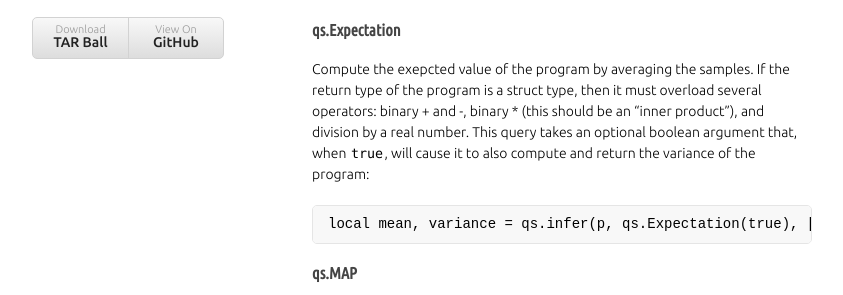
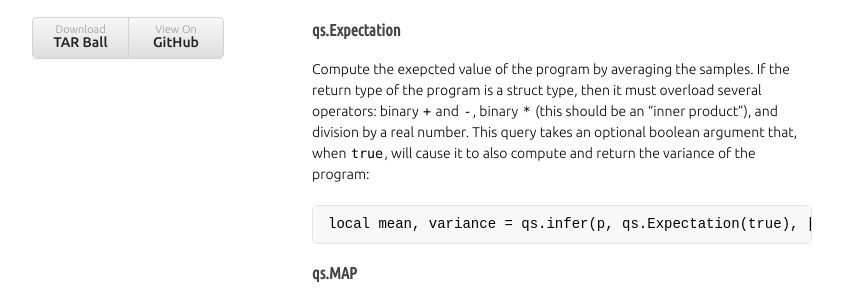
Before and after one commit to dritchie/quicksand, a Jekyll site: the page built from index.md, in a window 1280 px wide and 900 px high, scrolled down 13100 px. Shown: the part 202-497 px from the top of the window, without its empty margins (218-1061 px from the left). Built offline with Jekyll 4.4.1, drawn with Linux system fonts in a browser that asks for light colours; some web fonts are replaced; some of the changed text lies outside the part shown.

Commit message:
finished.

```diff
--- a/index.md
+++ b/index.md
@@ -466,7 +466,7 @@ Just return the samples directly, leaving it up to you to process them further.
 
 ### qs.Expectation
 
-Compute the exepcted value of the program by averaging the samples. If the return type of the program is a struct type, then it must overload several operators: binary + and -, binary * (this should be an "inner product"), and division by a real number. This query takes an optional boolean argument that, when `true`, will cause it to also compute and return the variance of the program:
+Compute the exepcted value of the program by averaging the samples. If the return type of the program is a struct type, then it must overload several operators: binary `+` and `-`, binary `*` (this should be an "inner product"), and division by a real number. This query takes an optional boolean argument that, when `true`, will cause it to also compute and return the variance of the program:
 
 	local mean, variance = qs.infer(p, qs.Expectation(true), [method])
 
```
Also changed, not shown: other parts of index.md (+1 -1 lines).
